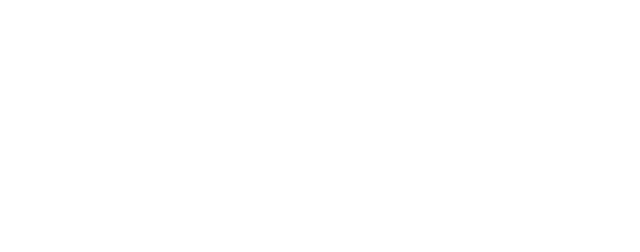
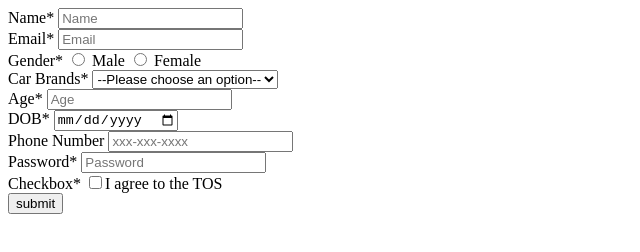
Before and after one commit to acciojob/signup-form-car-PatilDivyani, a website: page main.html in a window 1280 px wide. Shown: the whole page, without its empty margins (0-640 px from the left). Drawn offline with Linux system fonts and the light colour scheme.

Commit message:
created a submission

```diff
--- a/main.html
+++ b/main.html
@@ -10,7 +10,44 @@
 	<!-- the entire body must be written by student -->
     <script type="text/javascript" src="./script.js">
 </script>
+<form method="post">
+	<label for="name">Name*</label>
+	<input type="text" id="name" placeholder="Name" required ><br>
 
+	<label for="email">Email*</label>
+	<input type="email" id="email" placeholder="Email" required ><br>
+
+	<label for="Gender"  >Gender*</label>
+	<input type="radio" name="Gender" id="gender_m "required>
+	<label for="gender_m">Male</label>
+	<input type="radio" name="Gender" id="gender_f "required>
+	<label for="gender_f">Female</label><br>
+
+	<label for="cars" required >Car Brands*</label>
+	<select id="cars" required >
+		<option value="" disabled selected>--Please choose an option--</option>
+		<option value="BMW" >BMW</option>
+		<option value="Audi">Audi</option>
+		<option value="Mercedez">Mercedez</option>
+	</select><br>
+
+	<label for="age">Age*</label>
+	<input type="number" id="age" placeholder="Age" required ><br>
+
+	<label for="dob">DOB*</label>
+	<input type="date" id="dob"required ><br>
+
+	<label for="tel">Phone Number</label>
+	<input type="tel"id="tel" placeholder="xxx-xxx-xxxx"><br>
+
+	<label for="password">Password*</label>
+	<input type="password" id="password" placeholder="Password" required><br>
+
+	<label for="tos">Checkbox*</label>
+	<input type="checkbox" id="tos" required>I agree to the TOS<br>
+
+	<button type="submit">submit</button>
+</form>
 </body>
 
 </html>
```
